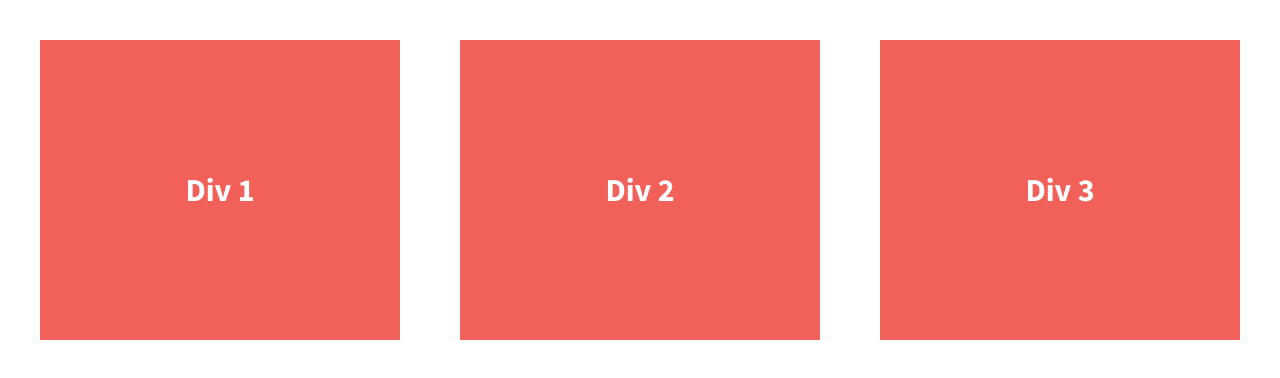
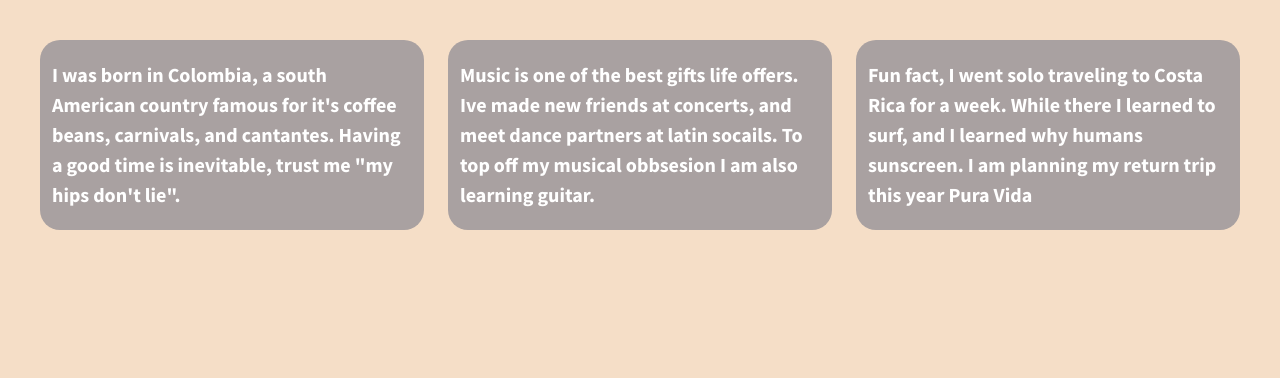
Before and after one commit to estebonbon/flexbox-grids-partA, a plain HTML site: page index.html in a window 1280 px wide. Drawn offline with nearby package versions, Linux system fonts and the light colour scheme.

Commit message:
Personalized the text inisde the divs

```diff
--- a/css/main.css
+++ b/css/main.css
@@ -97,8 +97,9 @@ textarea {
 
 
 html {
-  background-color: #fff;
+  background-color: #f4d8bdd6;
   height: 100%;
+  width: 100%;
 }
 
 body {
@@ -113,6 +114,9 @@ body {
   font-weight: 700;
   display: flex;
   justify-content: space-between;
+  align-items: center;
+  flex-wrap: nowrap;
+
 
 }
 
@@ -120,13 +124,17 @@ body {
   /*give the divs a width of 30%, add display:flex, set justify-content and align-items to center*/
   color: #fff;
   line-height: 1.5em;
-  font-size: 1.6em;
-  background-color: #f16059;
-  height: 300px;
+  font-size: 1em;
+  background-color: #a9a1a1;
+  height: auto;
   display: flex;
   width: 30%;
   justify-content: center;
   align-items:center;
+  padding: 0 12px;
+  border-radius: 1em;
+
+
 }
 
 
--- a/index.html
+++ b/index.html
@@ -23,13 +23,13 @@
 
         <section class="wrapper">
             <div class="div-1">
-                Div 1
+                <p> I was born in Colombia, a south American country famous for it's coffee beans, carnivals, and cantantes. Having a good time is inevitable, trust me <span>"my hips don't lie".</span></p>
             </div>
             <div class="div-2">
-                Div 2
+                <p> Music is one of the best gifts life offers. Ive made new friends at concerts, and meet dance partners at latin socails. To top off my musical obbsesion I am also learning guitar.</p>
             </div>
             <div class="div-3">
-                Div 3
+                <p> Fun fact, I went solo traveling to Costa Rica for a week. While there I learned to surf, and I learned why humans sunscreen. I am planning my return trip this year <span> Pura Vida </span></p>
             </div>
         </section>
 
```
